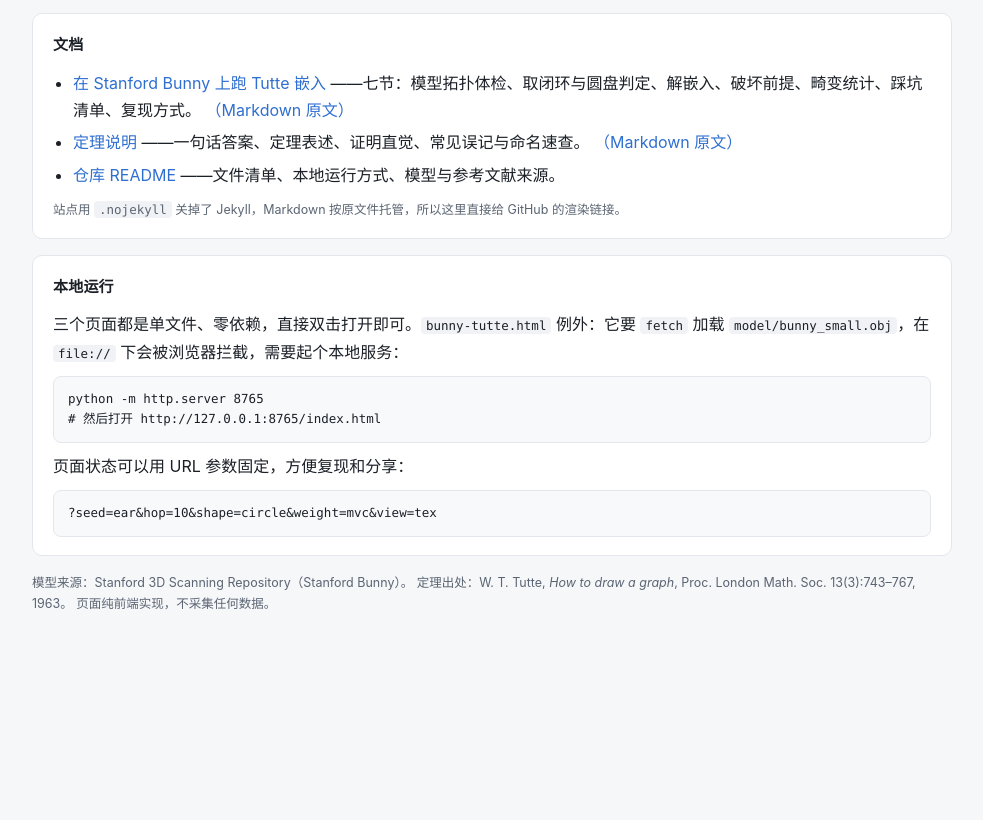
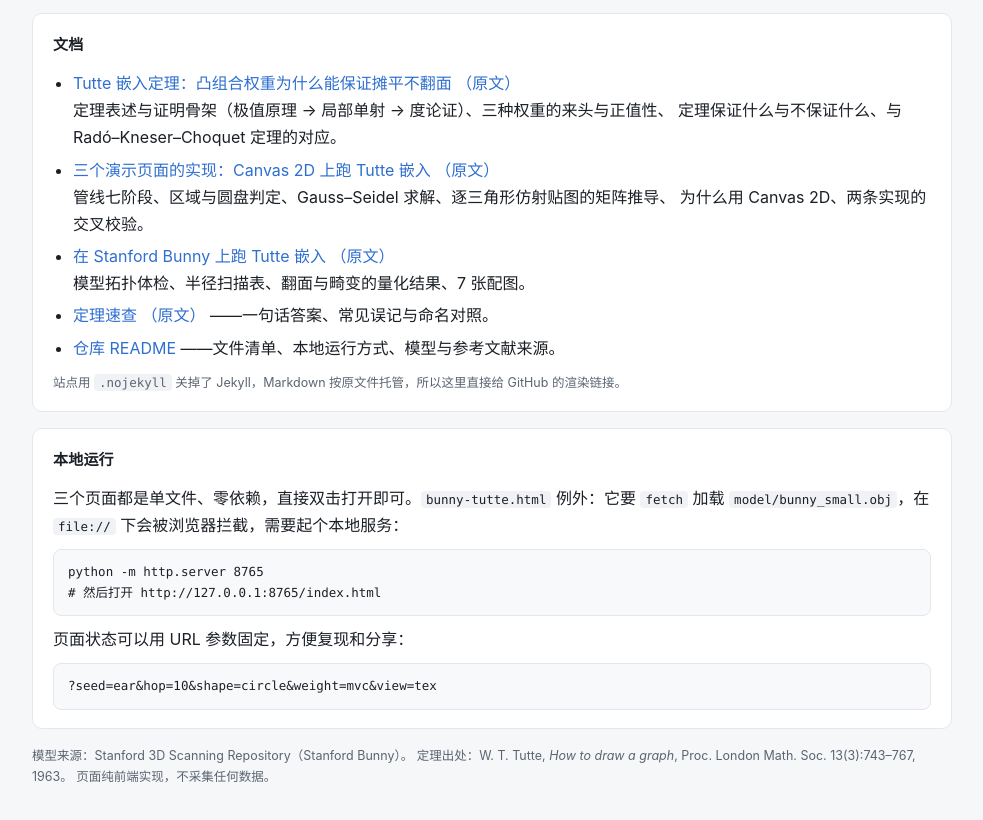
Before and after one commit to listenzcc/tutte-theorem-1, a plain HTML site: page index.html in a window 1280 px wide. Shown: the part 1275-2095 px from the top of the page, without its empty margins (148-1131 px from the left). Before the commit the page ends 1969 px from the top, so only its background shows below. Drawn offline with Linux system fonts and the light colour scheme.

Commit message:
添加两篇技术 blog：Tutte 定理理论与页面实现

```diff
--- a/index.html
+++ b/index.html
@@ -184,12 +184,20 @@
   <div class="card">
     <h2>文档</h2>
     <ul>
+      <li><a href="https://github.com/listenzcc/tutte-theorem-1/blob/main/blog-tutte-theory.md">Tutte 嵌入定理：凸组合权重为什么能保证摊平不翻面</a>
+          <a href="blog-tutte-theory.md">（原文）</a><br>
+          定理表述与证明骨架（极值原理 → 局部单射 → 度论证）、三种权重的来头与正值性、
+          定理保证什么与不保证什么、与 Radó–Kneser–Choquet 定理的对应。</li>
+      <li><a href="https://github.com/listenzcc/tutte-theorem-1/blob/main/blog-web-pages.md">三个演示页面的实现：Canvas 2D 上跑 Tutte 嵌入</a>
+          <a href="blog-web-pages.md">（原文）</a><br>
+          管线七阶段、区域与圆盘判定、Gauss–Seidel 求解、逐三角形仿射贴图的矩阵推导、
+          为什么用 Canvas 2D、两条实现的交叉校验。</li>
       <li><a href="https://github.com/listenzcc/tutte-theorem-1/blob/main/blog-bunny-tutte.md">在 Stanford Bunny 上跑 Tutte 嵌入</a>
-          ——七节：模型拓扑体检、取闭环与圆盘判定、解嵌入、破坏前提、畸变统计、踩坑清单、复现方式。
-          <a href="blog-bunny-tutte.md">（Markdown 原文）</a></li>
-      <li><a href="https://github.com/listenzcc/tutte-theorem-1/blob/main/tutte-embedding-theorem.md">定理说明</a>
-          ——一句话答案、定理表述、证明直觉、常见误记与命名速查。
-          <a href="tutte-embedding-theorem.md">（Markdown 原文）</a></li>
+          <a href="blog-bunny-tutte.md">（原文）</a><br>
+          模型拓扑体检、半径扫描表、翻面与畸变的量化结果、7 张配图。</li>
+      <li><a href="https://github.com/listenzcc/tutte-theorem-1/blob/main/tutte-embedding-theorem.md">定理速查</a>
+          <a href="tutte-embedding-theorem.md">（原文）</a>
+          ——一句话答案、常见误记与命名对照。</li>
       <li><a href="https://github.com/listenzcc/tutte-theorem-1#readme">仓库 README</a>
           ——文件清单、本地运行方式、模型与参考文献来源。</li>
     </ul>
```
Also changed, not shown: 4 other files.
